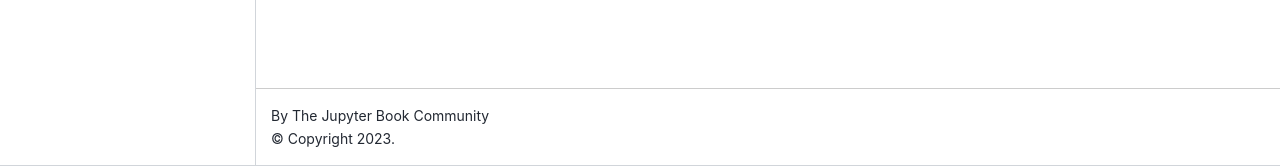
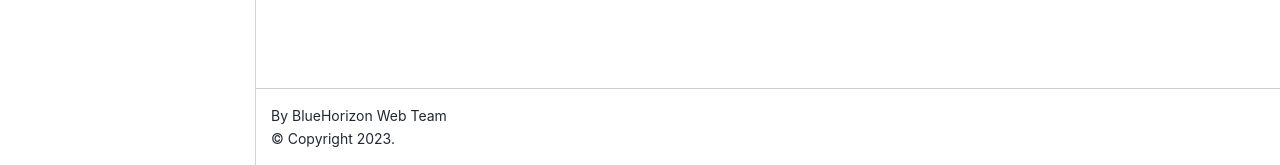
Before and after one commit to grantstec/BlueHorizon-InfoPage, a Jupyter Book: the page built from docs/intro.md, in a window 1280 px wide. Shown: the part 734-900 px from the top of the page. Built offline with Jupyter Book 1.0.4 settings and Sphinx 7.4.7 and the Sphinx Book theme 1.1.4, drawn with Linux system fonts in a browser that asks for light colours.

Commit message:
add favicon

```diff
--- a/docs/_config.yml
+++ b/docs/_config.yml
@@ -2,7 +2,7 @@
 # Learn more at https://jupyterbook.org/customize/config.html
 
 title: BlueHorizon
-author: The Jupyter Book Community
+author: BlueHorizon Web Team
 logo: BHlogolarge.png
 
 # Force re-execution of notebooks on each build.
@@ -19,14 +19,16 @@
 bibtex_bibfiles:
   - references.bib
 
-# Information about where the book exists on the web
-repository:
-  url: https://github.com/executablebooks/jupyter-book  # Online location of your book
-  path_to_book: docs  # Optional path to your book, relative to the repository root
-  branch: master  # Which branch of the repository should be used when creating links (optional)
-
+#Add a favicon and buttons to the HTML output
 # Add GitHub buttons to your book
 # See https://jupyterbook.org/customize/config.html#add-a-link-to-your-repository
 html:
+  favicon: BHlogosmall.png
   use_issues_button: true
   use_repository_button: true
+
+# Information about where the book exists on the web
+repository:
+  url: https://github.com/grantstec/BlueHorizon-InfoPage  # Online location of your book
+  path_to_book: docs  # Optional path to your book, relative to the repository root
+  branch: master  # Which branch of the repository should be used when creating links (optional)
```
Also changed, not shown: docs/BHlogosmall.png (added), docs/logo.png (deleted).
